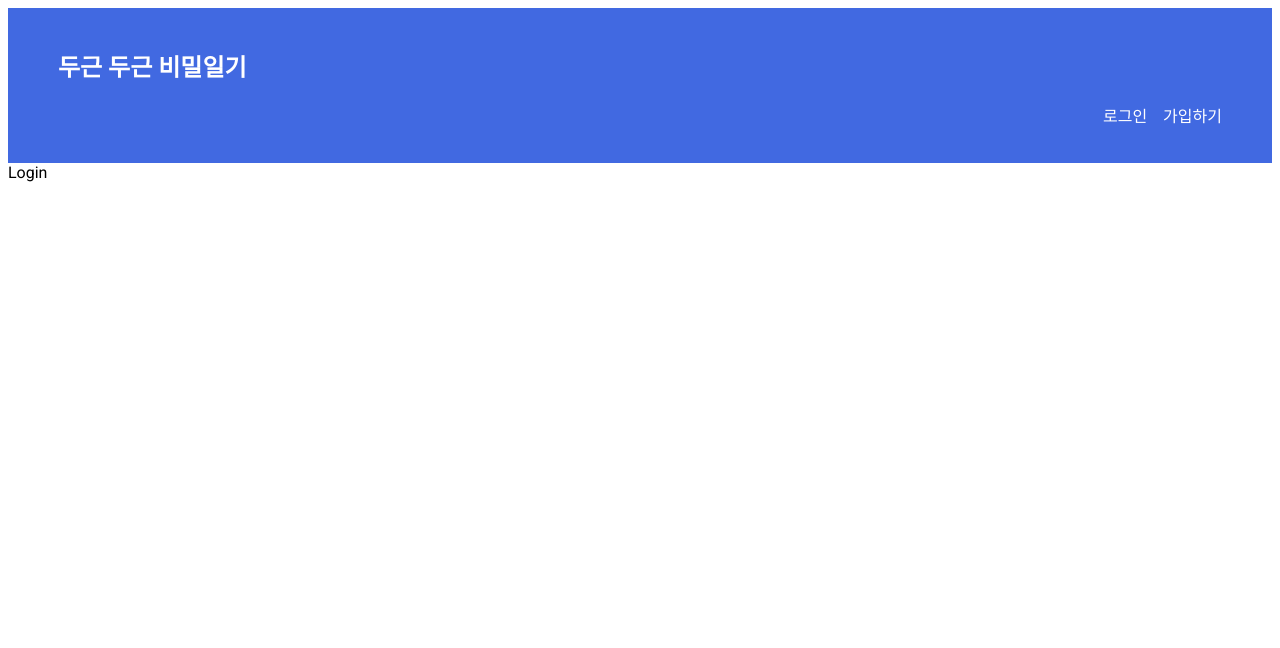
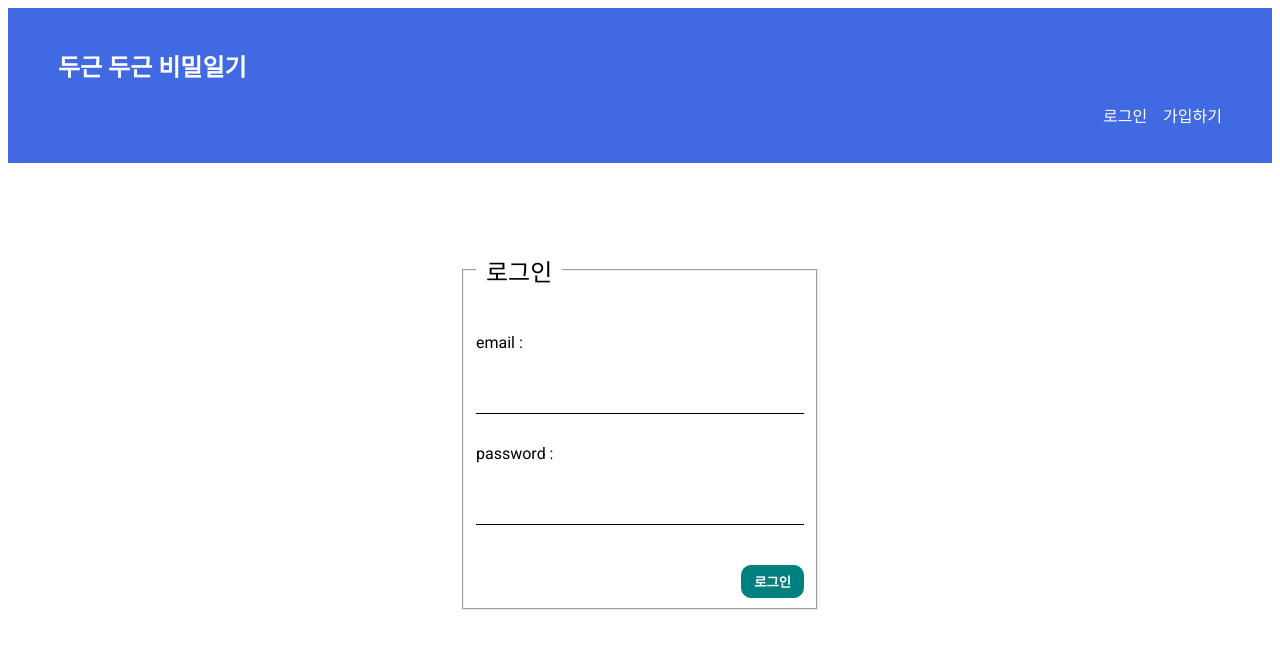
Before and after one commit to haeyoon706/learn-firebase, a React (Create React App) app in the folder my-diary/: page /login in a window 1280 px wide. Shown: the top 648 px of the page. Built offline with nearby package versions, Linux system fonts and the light colour scheme; the HTML template or start-up script is replaced by a standard one.

Commit message:
로그인폼 만들기

```diff
--- a/my-diary/src/pages/login/Login.js
+++ b/my-diary/src/pages/login/Login.js
@@ -1,5 +1,49 @@
 import styles from "./Login.module.css";
+import { useState } from "react";
 
 export default function Login() {
-  return <div>Login</div>;
+  const [email, setEmail] = useState("");
+  const [password, setPassword] = useState("");
+
+  const handleData = (event) => {
+    if (event.target.type === "email") {
+      setEmail(event.target.value);
+    } else if (event.target.type === "password") {
+      setPassword(event.target.value);
+    }
+  };
+
+  const handleSubmit = (event) => {
+    event.preventDefault();
+    console.log(email, password);
+  };
+
+  return (
+    <form className={styles.login_form} onSubmit={handleSubmit}>
+      <fieldset>
+        <legend>로그인</legend>
+        <label htmlFor="myEmail">email : </label>
+        <input
+          type="email"
+          id="myEmail"
+          required
+          value={email}
+          onChange={handleData}
+        />
+
+        <label htmlFor="myPassword">password : </label>
+        <input
+          type="password"
+          id="myPassword"
+          required
+          value={password}
+          onChange={handleData}
+        />
+
+        <button type="submit" className={styles.btn}>
+          로그인
+        </button>
+      </fieldset>
+    </form>
+  );
 }
--- a/my-diary/src/pages/login/Login.module.css
+++ b/my-diary/src/pages/login/Login.module.css
@@ -0,0 +1,37 @@
+.login_form {
+  max-width: 360px;
+  margin: 60px auto;
+  padding: 20px;
+}
+
+.login_form legend {
+  font-size: 1.5em;
+  padding: 10px;
+}
+
+.login_form label {
+  display: block;
+  margin: 30px auto;
+}
+
+.login_form input {
+  display: block;
+  width: 100%;
+  box-sizing: border-box;
+  padding: 8px 6px;
+  color: #777;
+  border: none;
+  border-bottom: 1px solid black;
+}
+
+.login_form button {
+  margin-top: 40px;
+  float: right;
+  padding: 6px 12px;
+  border-radius: 10px;
+  color: #fff;
+  background-color: teal;
+  border: 1px solid teal;
+  font-weight: bold;
+  cursor: pointer;
+}
```
